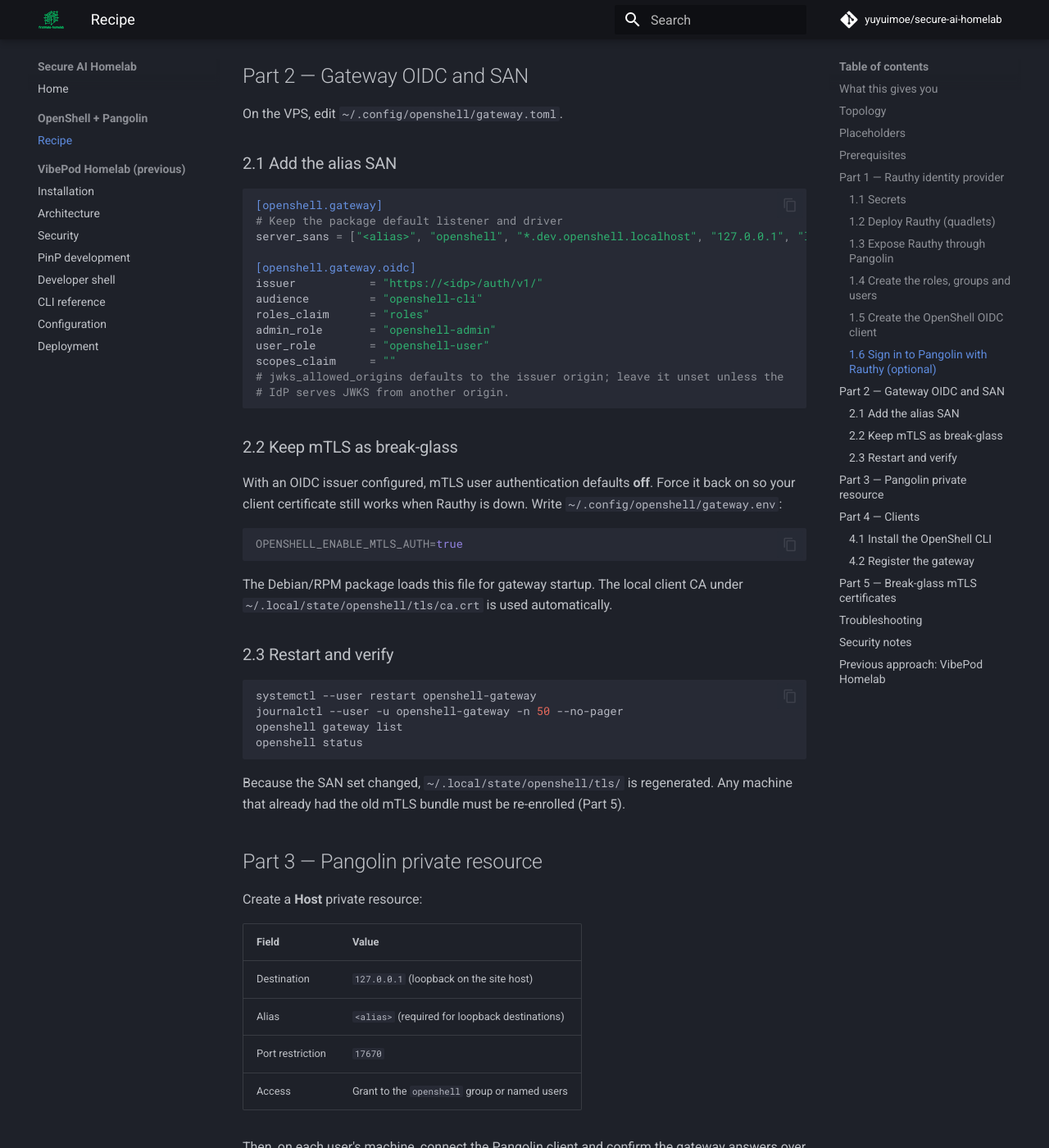
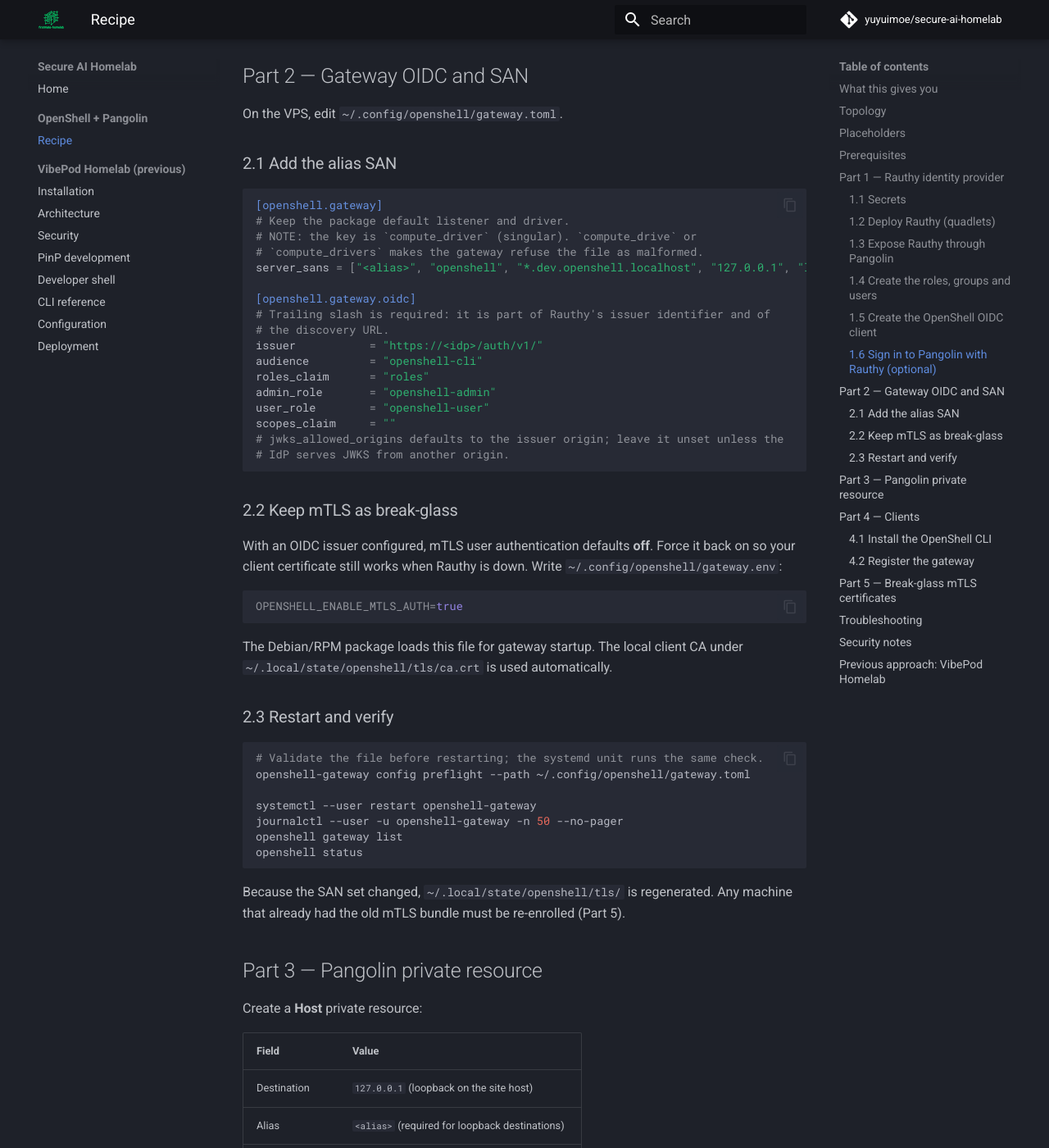
Before and after one commit to yuyuimoe/secure-ai-homelab, an MkDocs documentation site: the page built from docs/guides/openshell-pangolin.md, in a window 1280 px wide and 1400 px high, scrolled down 5732 px. Shown: the whole window at 82% size. Built offline with MkDocs 1.6.1 and Material for MkDocs 9.7.7, drawn with Linux system fonts in a browser that asks for light colours; comment, search, counter and statistics services are not loaded; some of the changed text lies outside the part shown.

Commit message:
docs: preflight the gateway config; compute_driver + issuer slash
Add the `openshell-gateway config preflight` step (the systemd unit runs the
same check) and troubleshooting rows for the two failure modes hit in practice:
a misspelled `compute_drive` renders the file malformed, and an issuer without
its trailing slash fails at login with an issuer mismatch.

````diff
--- a/docs/guides/openshell-pangolin.md
+++ b/docs/guides/openshell-pangolin.md
@@ -239,10 +239,14 @@ On the VPS, edit `~/.config/openshell/gateway.toml`.
 
 ```toml
 [openshell.gateway]
-# Keep the package default listener and driver
+# Keep the package default listener and driver.
+# NOTE: the key is `compute_driver` (singular). `compute_drive` or
+# `compute_drivers` makes the gateway refuse the file as malformed.
 server_sans = ["<alias>", "openshell", "*.dev.openshell.localhost", "127.0.0.1", "localhost"]
 
 [openshell.gateway.oidc]
+# Trailing slash is required: it is part of Rauthy's issuer identifier and of
+# the discovery URL.
 issuer           = "https://<idp>/auth/v1/"
 audience         = "openshell-cli"
 roles_claim      = "roles"
@@ -269,6 +273,9 @@ under `~/.local/state/openshell/tls/ca.crt` is used automatically.
 ### 2.3 Restart and verify
 
 ```bash
+# Validate the file before restarting; the systemd unit runs the same check.
+openshell-gateway config preflight --path ~/.config/openshell/gateway.toml
+
 systemctl --user restart openshell-gateway
 journalctl --user -u openshell-gateway -n 50 --no-pager
 openshell gateway list
@@ -381,6 +388,8 @@ local PKI, or by minting short-lived certificates. Track serial numbers with
 | Gateway cannot reach the IdP | Issuer not HTTPS or not reachable from the VPS | `curl https://<idp>/auth/v1/.well-known/openid-configuration` from the VPS |
 | Everyone loses access after a SAN change | Local PKI regenerated | Re-copy the new client bundle / re-run `gateway add` |
 | Tunnel connects, nothing answers | Newt cannot reach the gateway | Check `systemctl status newt` and that the resource targets port `17670` |
+| `gateway config preflight failed: category=malformed` | Bad key or value in `gateway.toml` | Run `openshell-gateway config preflight --path ~/.config/openshell/gateway.toml`; check for `compute_drive` (needs `compute_driver`) |
+| Login fails with an issuer mismatch | `issuer` missing its trailing slash | Use `https://<idp>/auth/v1/` exactly |
 
 ## Security notes
 
````
